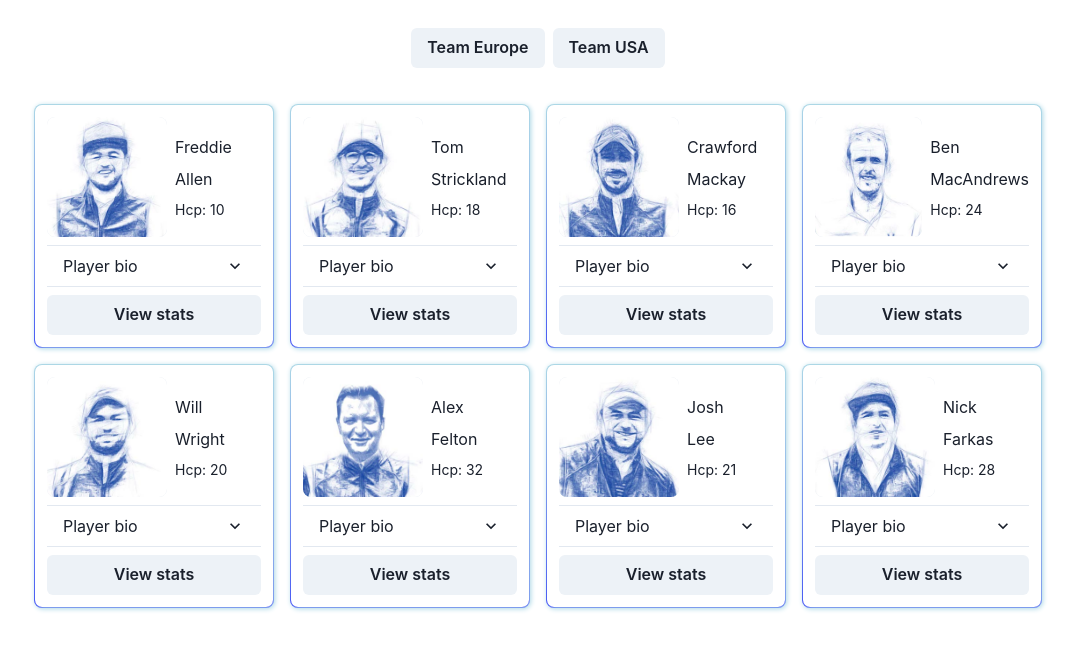
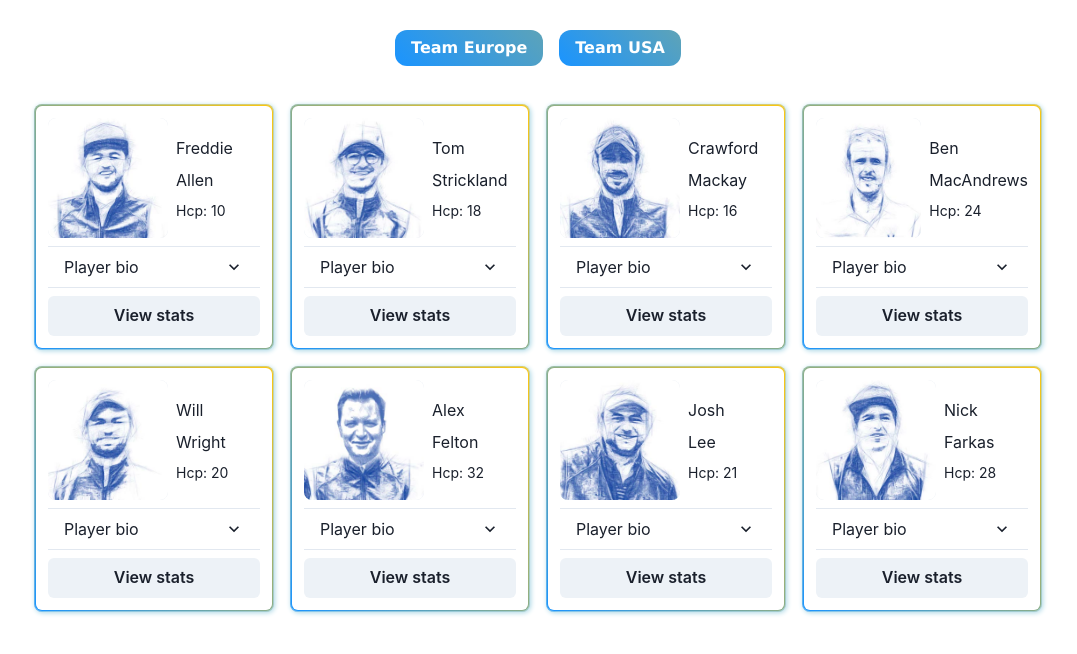
Before and after one commit to chrisobrien88/golftour, a React (Create React App) app: page / in a window 1280 px wide. Shown: the top 654 px of the page, without its empty margins (102-1179 px from the left). Built offline with nearby package versions, Linux system fonts and the light colour scheme.

Commit message:
updates button styling and colors

```diff
--- a/src/App.js
+++ b/src/App.js
@@ -5,7 +5,7 @@ import {
   Flex,
   ChakraProvider,
   VStack,
-  Box
+  HStack,
 } from '@chakra-ui/react';
 
 import './components/button-stylesheet.scss'
@@ -39,11 +39,14 @@ export const App = () => {
 
           <Flex alignItems='center' justifyContent='center' h={24} w='full'>
 
-            <ButtonGroup>
+            {/* <ButtonGroup>
               <Button onClick={showTeamEurope} >Team Europe</Button>
               <Button onClick={showTeamUSA} >Team USA </Button>
-            </ButtonGroup>
-
+            </ButtonGroup> */}
+            <HStack spacing={4}>
+            <button className='button button2' onClick={showTeamEurope}>Team Europe</button>
+            <button className='button button2' onClick={showTeamUSA}>Team USA</button>
+            </HStack>
           </Flex>
           <Flex mx={12} maxW='1200px' wrap='wrap' gap={4} justifyContent='center'>
             {team.map(player => (<PlayerCard
@@ -55,7 +58,7 @@ export const App = () => {
               playerBio={player.playerBio}
               handicap={player.handicap}
               src={player.profilePic}
-              border={teamEurope ? '1px solid lightblue' : '1px solid tomato'}
+              variant={team === 'teamEurope' ? 'teamEurope' : 'teamUSA'}
             />))}
           </Flex>
         </VStack>
--- a/src/components/PlayerCard/PlayerCard.scss
+++ b/src/components/PlayerCard/PlayerCard.scss
@@ -3,20 +3,32 @@
   position: relative;
   box-shadow: 1px 1px 5px lightblue;
 
-    $border: 1px;
+  $border: 2px;
   background: #FFF;
-    background-clip: padding-box; /* !importanté */
-    border: solid $border transparent; /* !importanté */
+  background-clip: padding-box;
+  /* !importanté */
+  border: solid $border transparent;
+  /* !importanté */
   border-radius: 8px;
 
 
   &:before {
     content: '';
     position: absolute;
-      top: 0; right: 0; bottom: 0; left: 0;
+    top: 0;
+    right: 0;
+    bottom: 0;
+    left: 0;
     z-index: -1;
-      margin: -$border; /* !importanté */
-      border-radius: inherit; /* !importanté */
-      background: linear-gradient(to bottom, lightblue, blue);
+    margin: -$border;
+    /* !importanté */
+    border-radius: inherit;
+    /* !importanté */
+    // background: linear-gradient(to bottom, lightblue, blue);
+    // background: hsla(208, 100%, 55%, 1);
+    background: linear-gradient(45deg, hsla(208, 100%, 55%, 1) 0%, hsla(46, 100%, 53%, 1) 100%)
+    // background: -moz-linear-gradient(45deg, hsla(208, 100%, 55%, 1) 0%, hsla(65, 14%, 83%, 1) 100%);
+    // background: -webkit-linear-gradient(45deg, hsla(208, 100%, 55%, 1) 0%, hsla(65, 14%, 83%, 1) 100%);
+    // filter: progid: DXImageTransform.Microsoft.gradient(startColorstr="#1895FF", endColorstr="#D9DACE", GradientType=1);
   }
 }
--- a/src/components/button-stylesheet.scss
+++ b/src/components/button-stylesheet.scss
@@ -1,5 +1,5 @@
 :root {
-    --textColor1: #008cff;
+    --textColor1: #1895FF;
     --textColor2: #fff;
     --textColor3: #737594;
 }
@@ -23,13 +23,12 @@
 .button {
     display: block;
     margin: 20px 0;
-    min-height: 50px;
-    padding: 13px 24px;
+    min-height: 24px;
+    padding: 8px 16px;
     font-family: 'Lucida Grande', 'Helvetica', sans-serif;
     font-size: 16px;
     line-height: 20px;
     font-weight: bold;
-    text-transform: uppercase;
     text-align: center;
     border: none;
     border-radius: 4px;
@@ -89,6 +88,7 @@
 
     &:hover {
         color: var(--textColor2);
+
         &::after {
             transform: translate(-50%, -50%) scale(1);
         }
@@ -100,6 +100,7 @@
 
     &:focus {
         color: white;
+
         &::before {
             border-color: #00b8d9;
         }
@@ -109,8 +110,9 @@
 .button2 {
     position: relative;
     color: var(--textColor2);
-    border-radius: 26px;
-    background-image: linear-gradient(90deg, #0065ff, #6942ef, #6554c0, #008cff, #0065ff, #6942ef);
+    border-radius: 12px;
+    background: linear-gradient(45deg, hsla(208, 100%, 55%, 1) 0%, hsla(46, 100%, 53%, 1) 100%);
+    // background-image: linear-gradient(90deg, #0065ff, #6942ef, #6554c0, #008cff, #0065ff, #6942ef);
     background-size: 400%;
     background-position: 0% 0%;
 
@@ -121,11 +123,12 @@
         top: -2px;
         right: -2px;
         bottom: -2px;
-      border-radius: 26px;
-      background-image: linear-gradient(90deg, #0065ff, #6942ef, #6554c0, #008cff, #0065ff, #6942ef);
+        border-radius: 12px;
+        //   background-image: linear-gradient(90deg, #0065ff, #6942ef, #6554c0, #008cff, #0065ff, #6942ef);
+        background: linear-gradient(45deg, hsla(208, 100%, 55%, 1) 0%, hsla(46, 100%, 53%, 1) 100%);
         background-size: 500%;
         background-position: 0% 0%;
-      filter: blur(10px);
+        // filter: blur(5  px);
         opacity: 0;
         z-index: -1;
         transition: opacity 0.2s;
@@ -133,6 +136,7 @@
 
     &:hover {
         animation: gradientRotate 2s infinite;
+
         &::before {
             opacity: 1;
             animation: gradientRotate 2s infinite;
@@ -197,13 +201,16 @@
 
     &:focus {
         color: var(--textColor2);
+
         &::before {
             border-color: #737594;
         }
     }
 
-    &:hover, &:hover:focus {
+    &:hover,
+    &:hover:focus {
         color: var(--textColor2);
+
         &::after {
             transform: translate(-50%, -50%) scale(1);
         }
@@ -273,6 +280,7 @@
     0% {
         background-position: 0% 0%;
     }
+
     100% {
         background-position: 100% 100%;
     }
```
Lines whose indentation alone changed are shown as unchanged.
